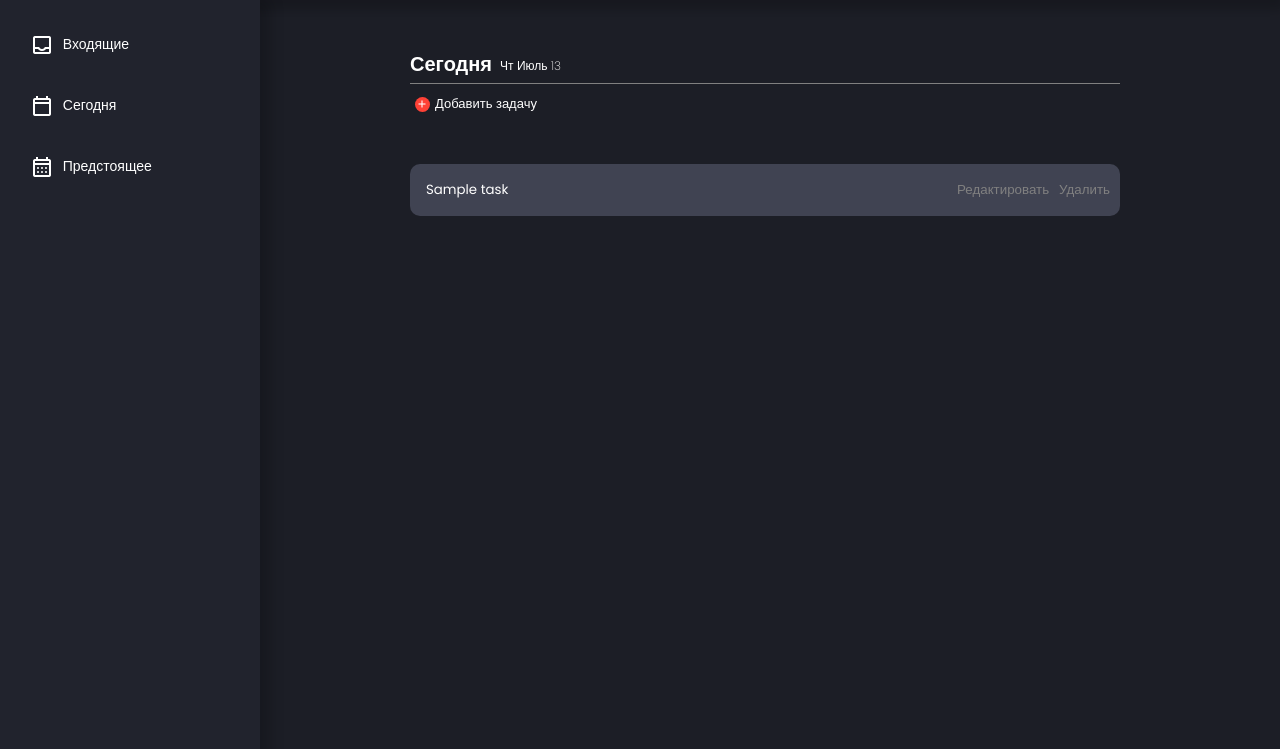
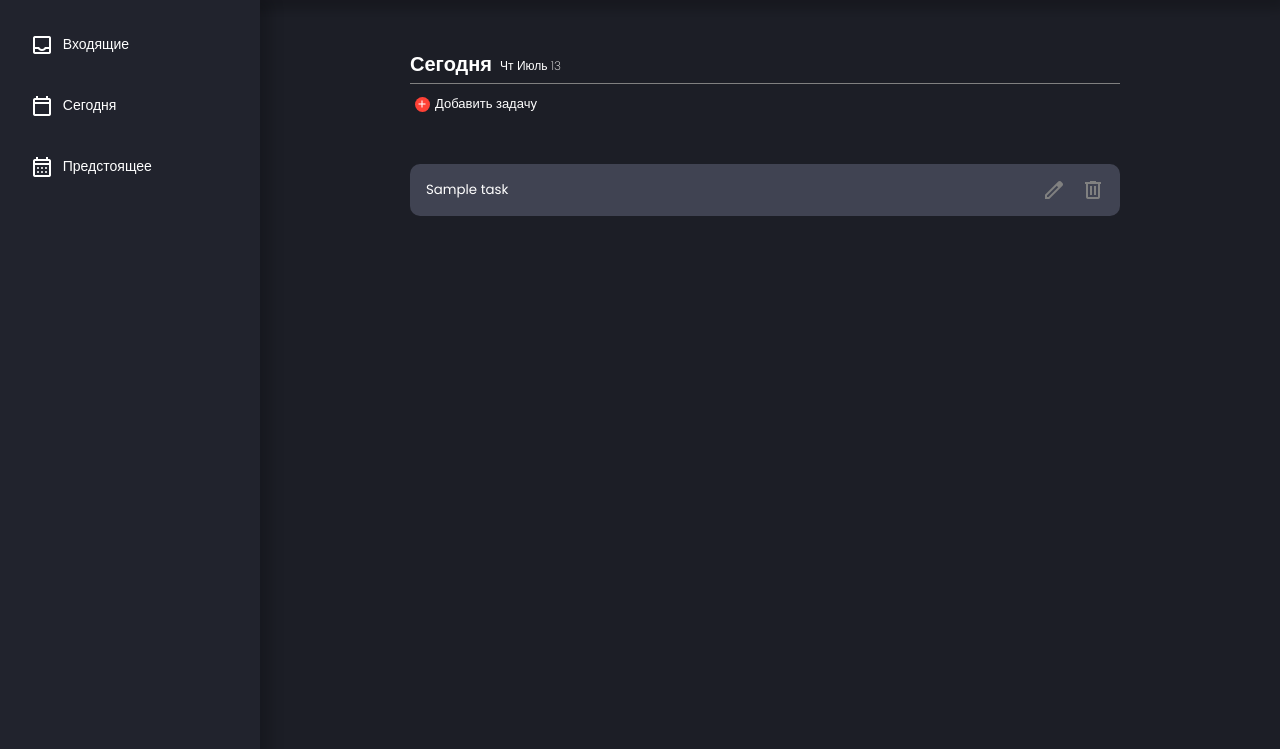
Before and after one commit to Uman88/todo, a PHP site: page / in a window 1280 px wide. Shown: the part 51-800 px from the top of the page. Run offline with PHP 8.4, Linux system fonts and the light colour scheme; tables that the repository leaves empty or names only in its code hold one stand-in row (values such as "Sample post").

Commit message:
minor changed

```diff
--- a/index.php
+++ b/index.php
@@ -128,10 +128,10 @@ include 'handler.php'; ?>
 
                     <div class="action-button">
                         <button class="edit" data-id="<?= $task['id']; ?>">
-                            Редактировать
+                            <span class="material-symbols-outlined">edit</span>
                         </button>
                         <button class="delete" data-id="<?= $task['id']; ?>">
-                            Удалить
+                            <span class="material-symbols-outlined">delete</span>
                         </button>
                     </div>
                 </div>
```
